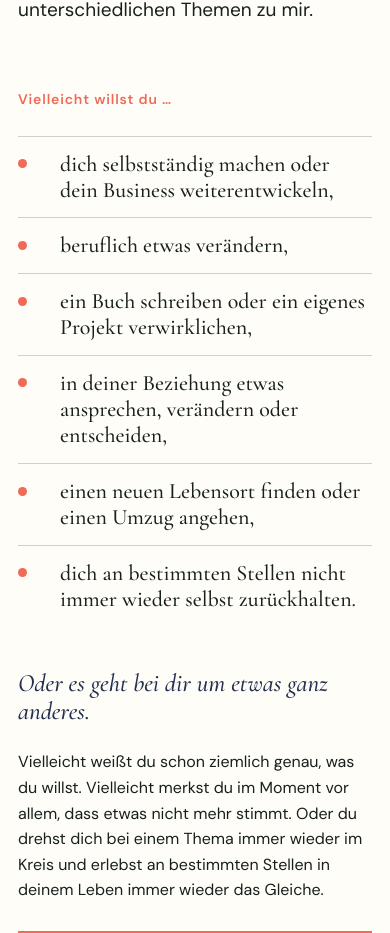
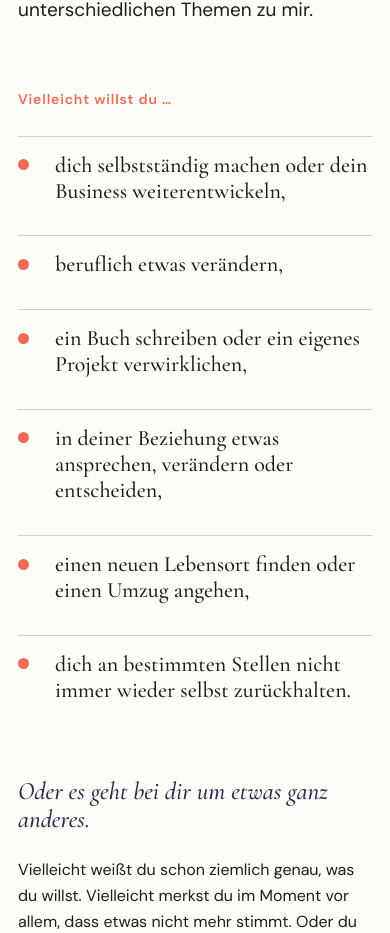
Before and after one commit to liberdade-ai/petrasailer, a Next.js app: page / in a window 390 px wide. Shown: the part 1820-2753 px from the top of the page. Built offline with nearby package versions, Linux system fonts and the light colour scheme.

Commit message:
Refine spacing in home recognition list

```diff
--- a/app/(website)/base.module.css
+++ b/app/(website)/base.module.css
@@ -69,8 +69,8 @@
 .recognitionBody { padding-top: 8px; }
 .recognitionBody .lead { margin-bottom: 25px; color: var(--coral); font-size: 14px; font-weight: 600; letter-spacing: .06em; }
 .recognitionBody ul { margin: 0; padding: 0; list-style: none; counter-reset: themes; }
-.recognitionBody li { display: grid; grid-template-columns: 35px 1fr; gap: 14px; padding: 14px 0; border-top: 1px solid rgba(24,32,29,.2); font: 500 clamp(20px, 2vw, 27px)/1.2 "Cormorant Garamond", Georgia, serif; }
-.recognitionBody li::before { content: ""; align-self: start; width: 9px; height: 9px; margin-top: calc((1.2em - 9px) / 2); border-radius: 50%; background: var(--coral); }
+.recognitionBody li { display: grid; grid-template-columns: 11px 1fr; gap: 26px; padding: 15px 0 31px; border-top: 1px solid rgba(24,32,29,.2); font: 500 clamp(20px, 2vw, 27px)/1.2 "Cormorant Garamond", Georgia, serif; }
+.recognitionBody li::before { content: ""; align-self: start; width: 11px; height: 11px; margin-top: calc((1.2em - 11px) / 2); border-radius: 50%; background: var(--coral); }
 .recognitionAfter { display: grid; grid-template-columns: 1fr 1fr; gap: 24px; margin-top: 48px; }
 .recognitionAfter p { max-width: 620px; font-size: 18px; line-height: 1.6; }
 .recognitionAfter .alt { color: var(--blue); font: italic 500 27px/1.1 "Cormorant Garamond", Georgia, serif; }
@@ -208,7 +208,7 @@
   .recognitionTitle h2 { font-size: 49px; }
   .recognitionTitle > p { margin-top: 24px; font-size: 19px; }
   .recognitionBody { margin-top: 55px; }
-  .recognitionBody li { grid-template-columns: 28px 1fr; font-size: 22px; }
+  .recognitionBody li { grid-template-columns: 11px 1fr; gap: 26px; font-size: 22px; }
   .recognitionAfter { display: block; margin-top: 44px; }
   .recognitionAfter p { font-size: 16px; }
   .recognitionAfter .alt { margin-bottom: 24px; font-size: 25px; }
```
